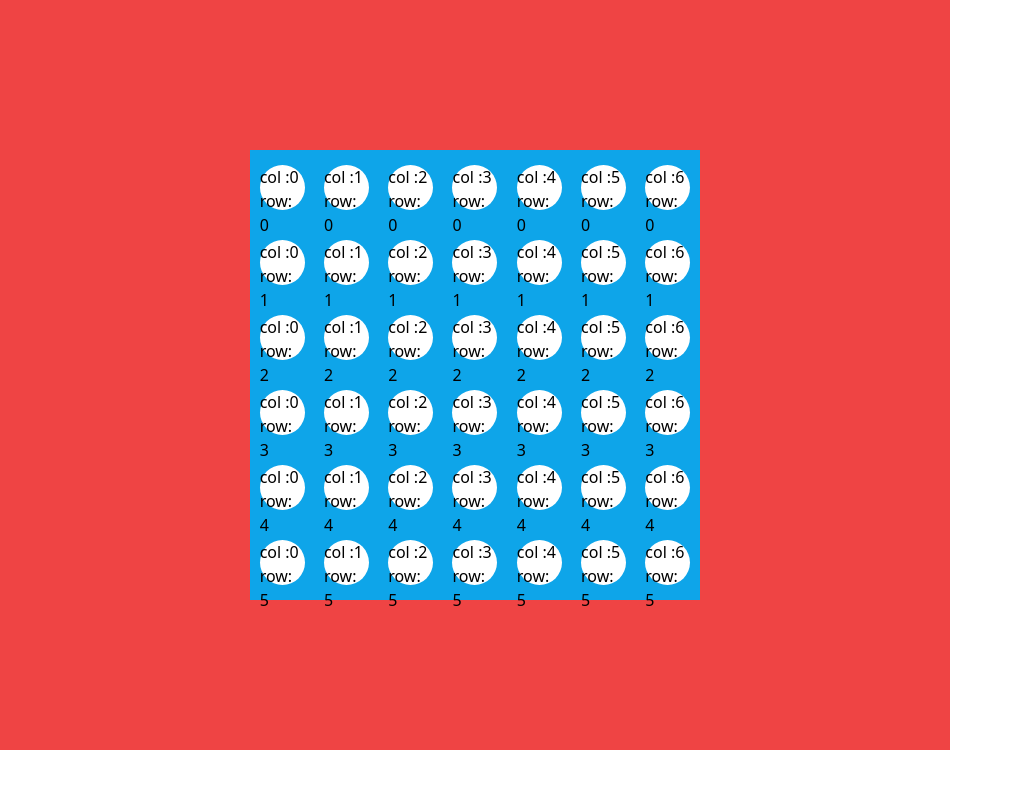
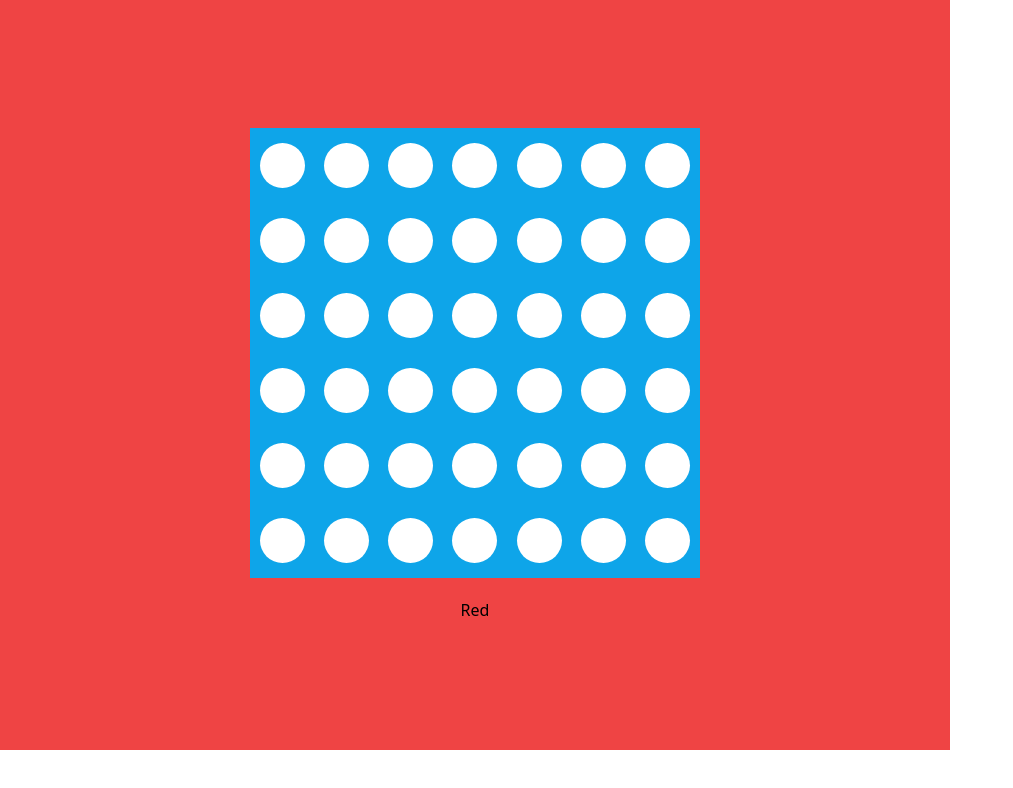
Before and after one commit to TarekGuesri/4dots, a React (Vite) app in the folder packages/client/: page / in a window 1280 px wide. Shown: the top 788 px of the page, without its empty margins (0-1013 px from the left). Built offline with nearby package versions, Linux system fonts and the light colour scheme.

Commit message:
feat: added winner logic

```diff
--- a/packages/client/src/components/molecules/DiskPlace/DiskPlace.tsx
+++ b/packages/client/src/components/molecules/DiskPlace/DiskPlace.tsx
@@ -1,6 +1,6 @@
 import { useRecoilValue } from 'recoil';
-import { DiskAtom } from '@state/board';
-import { CurrentPlayer } from '@state/types';
+import { BoardDisksAtom } from '@state/board';
+import { CurrentPlayerType } from '@state/types';
 
 interface DiskProps {
 	colId: number;
@@ -9,14 +9,14 @@ interface DiskProps {
 
 export function DiskPlace(props: DiskProps) {
 	const { colId, rowId } = props;
-	const board = useRecoilValue(DiskAtom);
-	const player = board[rowId][colId];
+	const boardDisks = useRecoilValue(BoardDisksAtom);
+	const player = boardDisks[rowId][colId];
 
 	const getColor = () => {
-		if (player === CurrentPlayer.Player1) {
+		if (player === CurrentPlayerType.Player1) {
 			return 'bg-red-500';
 		}
-		if (player === CurrentPlayer.Player2) {
+		if (player === CurrentPlayerType.Player2) {
 			return 'bg-yellow-500';
 		}
 
@@ -25,11 +25,7 @@ export function DiskPlace(props: DiskProps) {
 
 	return (
 		<div className='pointer-events-none flex-1 flex justify-center items-center'>
-			<div className={`${getColor()} rounded-full w-[45px] h-[45px]`}>
-				col :{colId}
-				<br />
-				row: {rowId}
-			</div>
+			<div className={`${getColor()} rounded-full w-[45px] h-[45px]`} />
 		</div>
 	);
 }
--- a/packages/client/src/components/organisms/BoardCol/BoardCol.tsx
+++ b/packages/client/src/components/organisms/BoardCol/BoardCol.tsx
@@ -1,50 +1,41 @@
 import { useRecoilState } from 'recoil';
 import { BOARD_SIZE } from '@constants/BoardSettings';
 import { DiskPlace } from '@molecules/DiskPlace';
-import { DiskAtom, CurrentPlayerAtom, WinnerAtom } from '@state/board';
-import { CurrentPlayer } from '@state/types';
+import { BoardDisksAtom, CurrentPlayerAtom, WinnerAtom } from '@state/board';
+import type { BoardDisksType } from '@state/types';
+import { CurrentPlayerType } from '@state/types';
+import { checkWinner } from '@utils/helpers';
 
 interface BoardColProps {
 	colId: number;
 }
 
-const rows = Array(BOARD_SIZE.rows).fill(null);
-
-const numRows = 6;
-// const numCols = 7;
-
 export function BoardCol(props: BoardColProps) {
 	const { colId } = props;
-
-	const [board, setBoard] = useRecoilState(DiskAtom);
+	const [boardDisks, setBoardDisks] = useRecoilState(BoardDisksAtom);
 	const [currentPlayer, setCurrentPlayer] = useRecoilState(CurrentPlayerAtom);
 	const [winner, setWinner] = useRecoilState(WinnerAtom);
 
-	const checkWinner = (row: number, col: number) => {
-		console.log({ row, col });
-		return false;
-	};
+	const handleClickCol = () => {
+		if (winner || boardDisks[0][colId]) return;
 
-	const handleClickCol = () => {
-		if (winner || board[0][colId]) return;
+		const newBoard: BoardDisksType = boardDisks.map((row) => [...row]);
 
-		const newBoard = board.map((row) => [...row]);
-
-		for (let i = numRows - 1; i >= 0; i--) {
+		for (let i = BOARD_SIZE.rows - 1; i >= 0; i--) {
 			if (!newBoard[i][colId]) {
 				newBoard[i][colId] = currentPlayer;
 
-				if (checkWinner(i, colId)) {
+				if (checkWinner(i, colId, currentPlayer, newBoard)) {
 					setWinner(currentPlayer);
 				} else {
 					setCurrentPlayer(
-						currentPlayer === CurrentPlayer.Player1
-							? CurrentPlayer.Player2
-							: CurrentPlayer.Player1
+						currentPlayer === CurrentPlayerType.Player1
+							? CurrentPlayerType.Player2
+							: CurrentPlayerType.Player1
 					);
 				}
 
-				setBoard(newBoard);
+				setBoardDisks(newBoard);
 				break;
 			}
 		}
@@ -59,7 +50,7 @@ export function BoardCol(props: BoardColProps) {
 			className='flex-1 flex flex-col hover:bg-sky-600 cursor-pointer'
 			onClick={handleClickCol}
 		>
-			{rows.map((_, index) => (
+			{boardDisks.map((_, index) => (
 				<DiskPlace key={index} colId={colId} rowId={index} />
 			))}
 		</div>
--- a/packages/client/src/components/templates/Board/Board.tsx
+++ b/packages/client/src/components/templates/Board/Board.tsx
@@ -1,17 +1,29 @@
-import { BOARD_SIZE } from '@constants/BoardSettings';
+import { useRecoilValue } from 'recoil';
 import { BoardCol } from '@organisms/BoardCol';
-
-const columns = Array(BOARD_SIZE.columns).fill(null);
+import { BoardDisksAtom, CurrentPlayerAtom, WinnerAtom } from '@state/board';
+import { CurrentPlayerType } from '@state/types';
 
 export function Board() {
+	const boardDisks = useRecoilValue(BoardDisksAtom);
+	const currentPlayer = useRecoilValue(CurrentPlayerAtom);
+	const winner = useRecoilValue(WinnerAtom);
+
 	return (
 		<div>
-			<div className='bg-red-500 w-[950px] h-[750px] flex justify-center items-center'>
+			<div className='bg-red-500 w-[950px] h-[750px] flex justify-center items-center flex-col'>
 				<div className='bg-sky-500 w-[450px] h-[450px] flex flex-row flex-nowrap'>
-					{columns.map((_, index) => (
+					{boardDisks[0].map((_, index) => (
 						<BoardCol key={index} colId={index} />
 					))}
 				</div>
+				<div className='mt-5'>
+					{currentPlayer === CurrentPlayerType.Player1 ? 'Red' : 'Yellow'}
+				</div>
+				{winner && (
+					<div className='mt-5'>
+						Winner: {winner === CurrentPlayerType.Player1 ? 'Red' : 'Yellow'}
+					</div>
+				)}
 			</div>
 		</div>
 	);
--- a/packages/client/src/state/board.ts
+++ b/packages/client/src/state/board.ts
@@ -1,27 +1,31 @@
 import { atom, useResetRecoilState } from 'recoil';
-import { CurrentPlayer } from './types';
+import type { BoardDisksType } from './types';
+import { CurrentPlayerType } from './types';
 import { StateKeys } from '@constants/StateKeys';
 import { BOARD_SIZE } from '@constants/BoardSettings';
 
-export const DiskAtom = atom<Array<Array<CurrentPlayer | null>>>({
+const createEmptyBoard = () =>
+	Array.from({ length: BOARD_SIZE.rows }, () =>
+		Array(BOARD_SIZE.columns).fill(null)
+	);
+
+export const BoardDisksAtom = atom<BoardDisksType>({
 	key: StateKeys.BoardDisks,
-	default: Array.from({ length: BOARD_SIZE.rows }, () =>
-		Array(BOARD_SIZE.columns).fill(null)
-	),
+	default: createEmptyBoard(),
 });
 
-export const CurrentPlayerAtom = atom<CurrentPlayer>({
+export const CurrentPlayerAtom = atom<CurrentPlayerType>({
 	key: StateKeys.BoardCurrentPlayer,
-	default: CurrentPlayer.Player1,
+	default: CurrentPlayerType.Player1,
 });
 
-export const WinnerAtom = atom<CurrentPlayer | null>({
+export const WinnerAtom = atom<CurrentPlayerType | null>({
 	key: StateKeys.BoardWinner,
 	default: null,
 });
 
 export function useResetPickerState() {
-	const resetDisks = useResetRecoilState(DiskAtom);
+	const resetDisks = useResetRecoilState(BoardDisksAtom);
 	const resetCurrentPlayer = useResetRecoilState(CurrentPlayerAtom);
 	const resetWinner = useResetRecoilState(WinnerAtom);
 
--- a/packages/client/src/state/types.ts
+++ b/packages/client/src/state/types.ts
@@ -1,4 +1,6 @@
-export enum CurrentPlayer {
+export enum CurrentPlayerType {
 	Player1 = 'Player1',
 	Player2 = 'Player2',
 }
+
+export type BoardDisksType = Array<Array<CurrentPlayerType | null>>;
--- /dev/null
+++ b/packages/client/src/utils/helpers.ts
@@ -0,0 +1,62 @@
+import { BOARD_SIZE } from '@constants/BoardSettings';
+import type { BoardDisksType, CurrentPlayerType } from '@state/types';
+
+export const checkWinner = (
+	row: number,
+	col: number,
+	currentPlayer: CurrentPlayerType,
+	boardDisks: BoardDisksType
+): boolean => {
+	const directions = [
+		[0, 1], // Horizontal
+		[1, 0], // Vertical
+		[1, 1], // Diagonal \
+		[1, -1], // Diagonal /
+	];
+
+	for (const [dx, dy] of directions) {
+		let count = 1;
+
+		// Check in one direction
+		for (let i = 1; i < 4; i++) {
+			const newRow = row + i * dx;
+			const newCol = col + i * dy;
+
+			if (
+				newRow >= 0 &&
+				newRow < BOARD_SIZE.rows &&
+				newCol >= 0 &&
+				newCol < BOARD_SIZE.columns &&
+				boardDisks[newRow][newCol] === currentPlayer
+			) {
+				count++;
+			} else {
+				break;
+			}
+		}
+
+		// Check in the opposite direction
+		for (let i = 1; i < 4; i++) {
+			const newRow = row - i * dx;
+			const newCol = col - i * dy;
+
+			if (
+				newRow >= 0 &&
+				newRow < BOARD_SIZE.rows &&
+				newCol >= 0 &&
+				newCol < BOARD_SIZE.columns &&
+				boardDisks[newRow][newCol] === currentPlayer
+			) {
+				count++;
+			} else {
+				break;
+			}
+		}
+
+		if (count >= 4) {
+			return true;
+		}
+	}
+
+	return false;
+};
```
Also changed, not shown: 1 other file (tests, documents, lock files or other folders).
